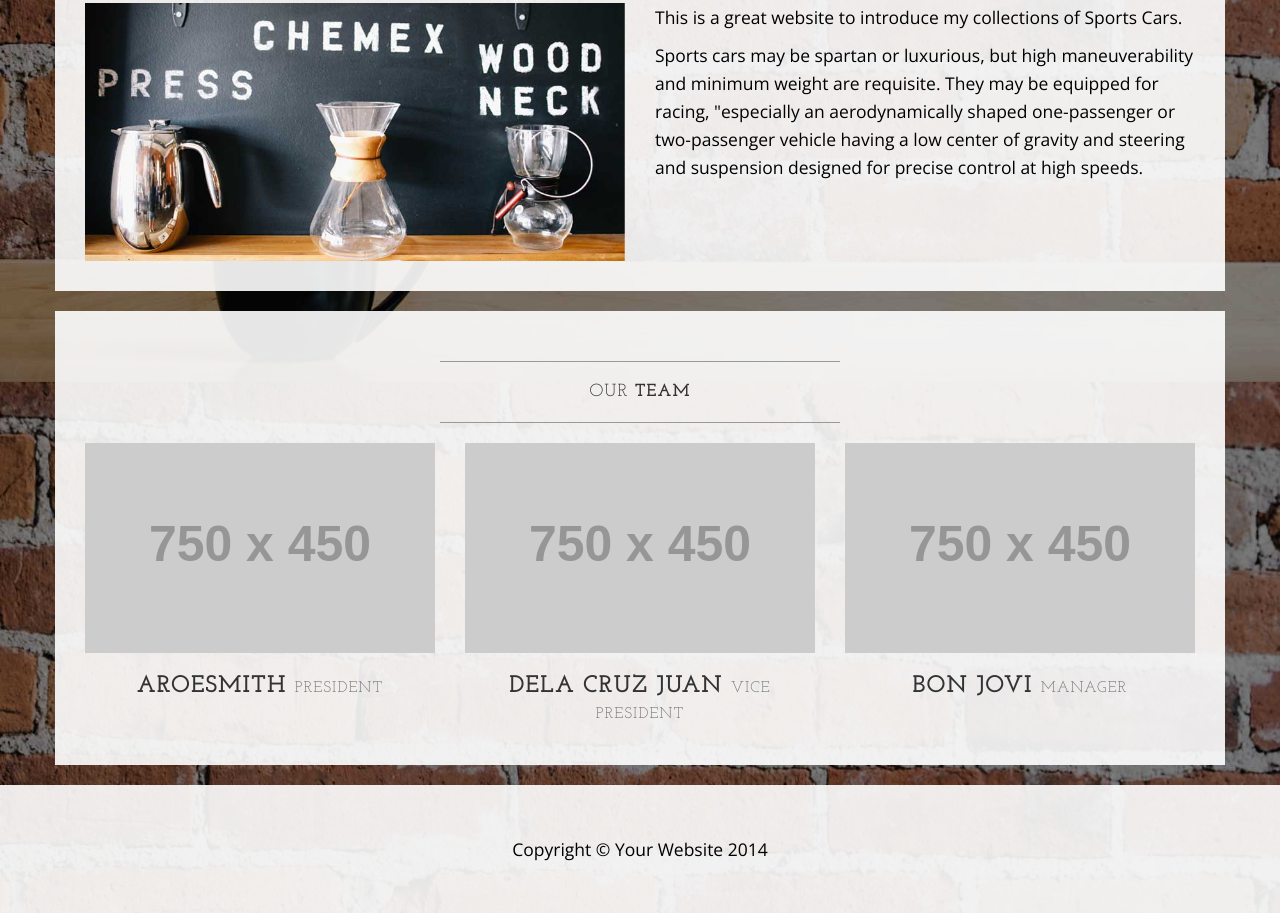
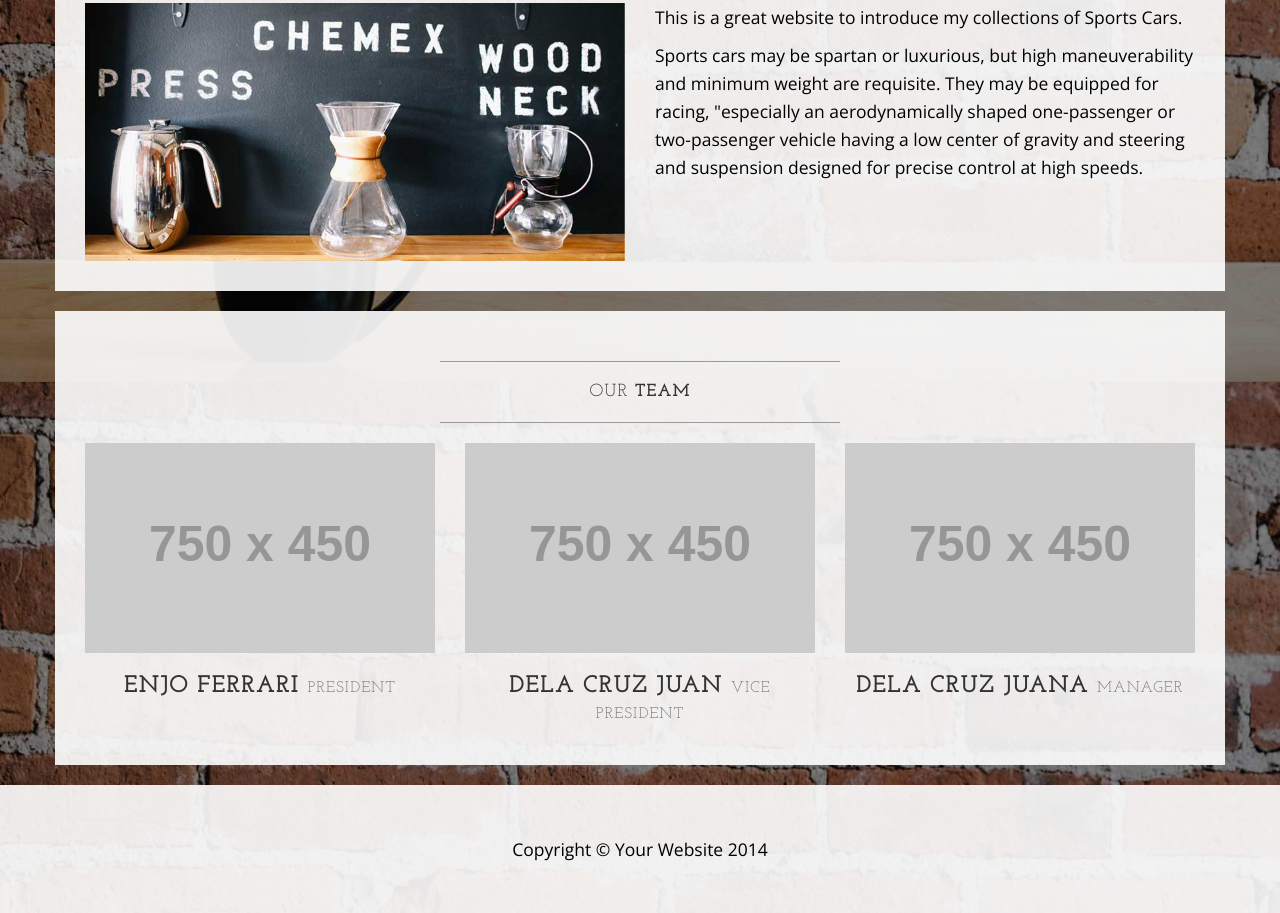
Before and after one commit to RavenParaan/Full-Website, a plain HTML site: page about.html in a window 1280 px wide. Shown: the part 418-1331 px from the top of the page. Drawn offline with nearby package versions, Linux system fonts and the light colour scheme; placeholder pictures from the web are drawn by us.

Commit message:
Update about.html

```diff
--- a/about.html
+++ b/about.html
@@ -105,7 +105,7 @@
                 </div>
                 <div class="col-sm-4 text-center">
                     <img class="img-responsive" src="http://placehold.it/750x450" alt="">
-                    <h3>Aroesmith
+                    <h3>Enjo Ferrari
                         <small>President</small>
                     </h3>
                 </div>
@@ -117,7 +117,7 @@
                 </div>
                 <div class="col-sm-4 text-center">
                     <img class="img-responsive" src="http://placehold.it/750x450" alt="">
-                    <h3>Bon Jovi
+                    <h3>Dela Cruz Juana
                         <small>Manager</small>
                     </h3>
                 </div>
```
